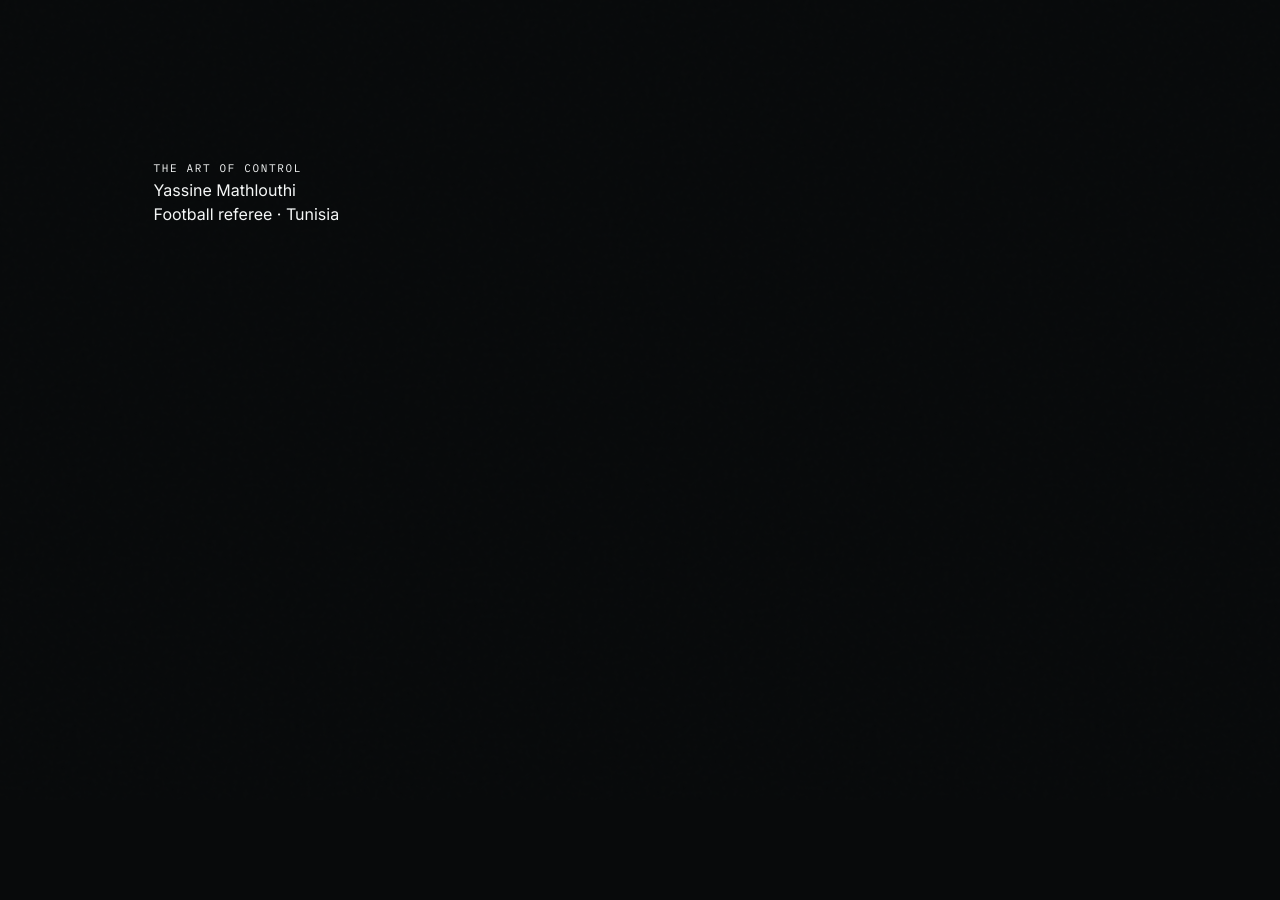
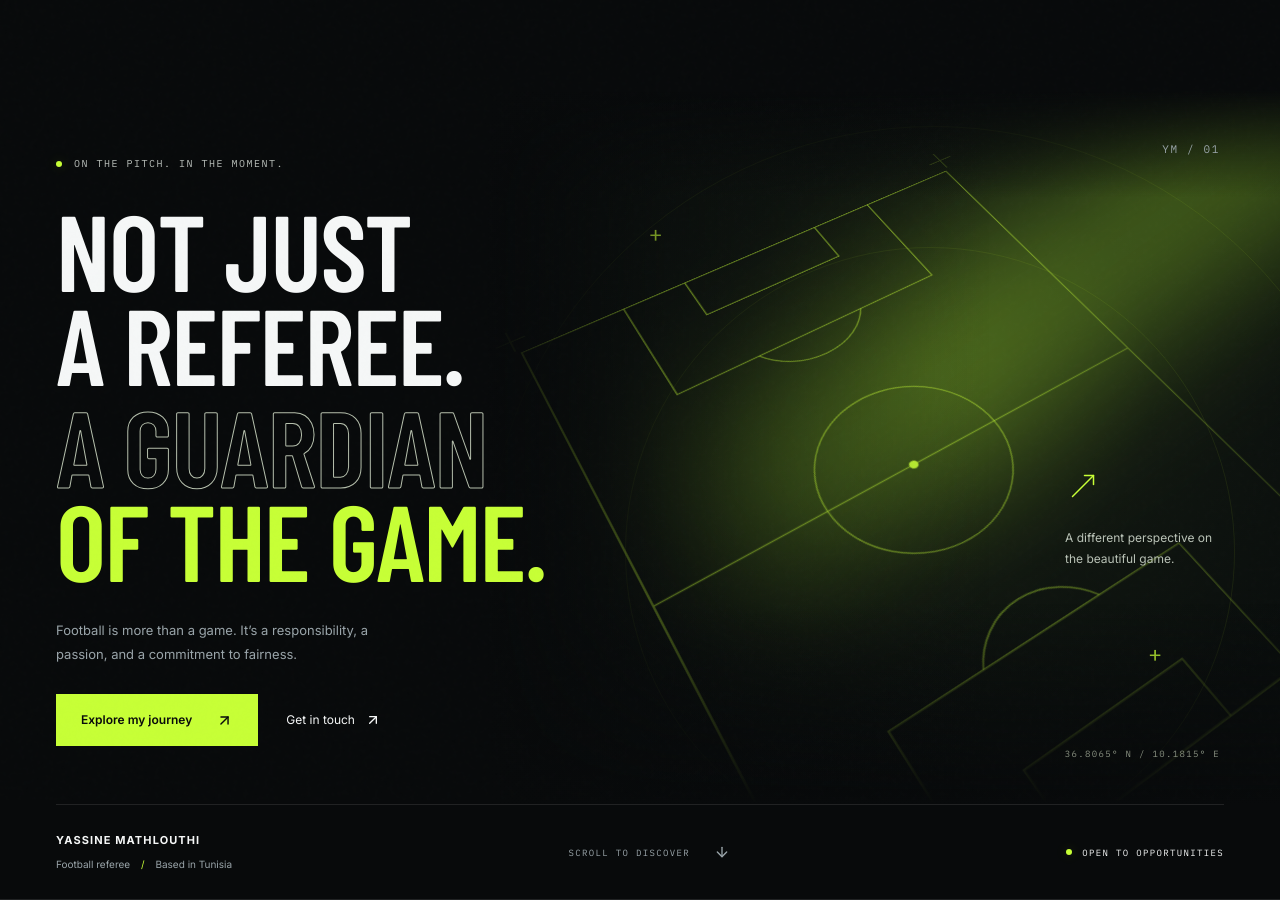
Before and after one commit to yassine-mathlouthi/Referee, a React (Vite) app: page / in a window 1280 px wide. Before the commit the page ends 800 px from the top, so only its background shows below. Built offline with nearby package versions, Linux system fonts and the light colour scheme; a web font is replaced by a local one.

Commit message:
feat: build cinematic photography-ready hero

```diff
--- a/src/App.tsx
+++ b/src/App.tsx
@@ -1,6 +1,8 @@
-import { profile } from './data/profile'
 import { IntroSequence } from './components/motion/IntroSequence'
+import { Hero } from './sections/Hero'
+import { useLanguage } from './i18n/context'
 
 export default function App() {
-  return <><IntroSequence /><main className="foundation"><span className="eyebrow">THE ART OF CONTROL</span><h1>{profile.name}</h1><p>Football referee · Tunisia</p></main></>
+  const { t } = useLanguage()
+  return <><a href="#main" className="skip-link">{t.skip}</a><IntroSequence /><main id="main"><Hero /></main></>
 }
--- /dev/null
+++ b/src/sections/Hero.tsx
@@ -0,0 +1,46 @@
+import { ArrowDown, ArrowUpRight, MoveUpRight } from 'lucide-react'
+import { motion, useMotionValue, useReducedMotion, useSpring } from 'motion/react'
+import { useLanguage } from '../i18n/context'
+import { profile } from '../data/profile'
+import { PitchArt } from '../components/ui/PitchArt'
+import { TextReveal } from '../components/motion/TextReveal'
+
+export function Hero() {
+  const { t } = useLanguage()
+  const reduced = useReducedMotion()
+  const x = useMotionValue(0), y = useMotionValue(0)
+  const springX = useSpring(x, { stiffness: 65, damping: 25 })
+  const springY = useSpring(y, { stiffness: 65, damping: 25 })
+  return <section id="top" className="hero" onPointerMove={event => {
+    if (reduced || event.pointerType !== 'mouse') return
+    const rect = event.currentTarget.getBoundingClientRect()
+    x.set((event.clientX - rect.left - rect.width / 2) * .016)
+    y.set((event.clientY - rect.top - rect.height / 2) * .016)
+  }} onPointerLeave={() => { x.set(0); y.set(0) }}>
+    <motion.div className="hero-art" style={{ x: springX, y: springY }}>
+      {profile.heroImage ? <img className="hero-photo" src={profile.heroImage} style={{ objectPosition: profile.heroPosition }} alt="" /> : <PitchArt />}
+      {profile.heroCutout && <img className="hero-cutout" src={profile.heroCutout} alt="" />}
+      <div className="hero-art-shade" />
+      <span className="hero-art-index eyebrow">YM / 01</span>
+      <div className="hero-art-caption"><MoveUpRight size={36} strokeWidth={1}/><p>{t.hero.pitch}</p></div>
+      <span className="hero-coordinates eyebrow">{t.hero.coordinates}</span>
+    </motion.div>
+    <div className="container hero-content">
+      <div className="hero-overline eyebrow"><span className="status-dot" />{t.hero.label}</div>
+      <h1 className="hero-title">
+        <TextReveal text={t.hero.first} delay={.12} />
+        <TextReveal text={t.hero.second} delay={.22} />
+        <span className="hero-title-outline"><TextReveal text={t.hero.third} delay={.32} /><TextReveal text={t.hero.fourth} delay={.42} /></span>
+      </h1>
+      <div className="hero-bottom-copy">
+        <p className="body-copy">{t.hero.body}</p>
+        <div className="hero-actions"><a className="button button-primary" href="#about">{t.hero.explore}<ArrowUpRight /></a><a className="hero-contact" href="#contact">{t.hero.contact}<ArrowUpRight size={16}/></a></div>
+      </div>
+    </div>
+    <div className="hero-rail container">
+      <div className="hero-identity"><strong>{t.name}</strong><span>{t.profession} <span className="rail-slash">/</span> {t.hero.based}</span></div>
+      <a className="hero-scroll eyebrow" href="#about">{t.hero.scroll}<ArrowDown size={16}/></a>
+      <span className="hero-availability eyebrow"><span className="status-dot"/>{t.hero.available}</span>
+    </div>
+  </section>
+}
--- a/src/styles/globals.css
+++ b/src/styles/globals.css
@@ -45,6 +45,58 @@ body::after { content: ''; position: fixed; inset: 0; z-index: 80; pointer-event
 .intro-mark { color: #c7ff36; width: 70px; }
 .intro-line { width: min(60vw, 500px); height: 1px; background: linear-gradient(90deg, transparent, #c7ff36, transparent); }
 .intro-words { display: flex; flex-wrap: wrap; justify-content: center; gap: 16px; font: 600 clamp(24px, 4vw, 44px) var(--font-display); text-transform: uppercase; }
+.skip-link { position: fixed; z-index: 110; top: 10px; left: 15px; transform: translateY(-180%); background: #c7ff36; color: #080a0b; padding: 16px; }
+.skip-link:focus { transform: translateY(0); }
+.hero { min-height: 900px; min-height: max(900px, 100svh); position: relative; overflow: hidden; border-bottom: 1px solid #ffffff1a; }
+.hero-art { position: absolute; inset: 90px -20px 95px 38%; }
+.hero-art .pitch-drawing { transform: perspective(850px) rotateX(33deg) rotateZ(-33deg) scale(1.05); }
+.hero-art .stadium-halo { background: #b5ff3350; }
+.hero-art-shade { position: absolute; inset: 0; background: linear-gradient(90deg, #080a0b 0%, #080a0b66 22%, transparent 62%), linear-gradient(0deg, #080a0b 0%, transparent 28%, transparent 85%, #080a0b 100%); }
+.hero-photo, .hero-cutout { width: 100%; height: 100%; position: absolute; inset: 0; object-fit: cover; }
+.hero-cutout { object-fit: contain; z-index: 1; }
+.hero-art-index { position: absolute; top: 52px; right: 80px; color: #9aa5aa; }
+.hero-art-caption { position: absolute; right: 80px; top: 53%; width: 155px; color: #c7ff36; display: flex; flex-direction: column; gap: 24px; }
+.hero-art-caption p { font-size: 12px; line-height: 1.7; color: #bac3b7; }
+.hero-coordinates { position: absolute; bottom: 45px; right: 80px; color: #899181; font-size: 9px; }
+.hero-content { padding-top: 157px; padding-bottom: 150px; position: relative; pointer-events: none; }
+.hero-content a { pointer-events: auto; }
+.hero-overline { display: flex; align-items: center; gap: 12px; margin-bottom: 33px; color: #bac0bb; font-size: 10px; }
+.status-dot { display: inline-block; flex-shrink: 0; width: 6px; height: 6px; background: #c7ff36; border-radius: 50%; box-shadow: 0 0 12px #c7ff3633; }
+.hero-title { font: 600 clamp(72px, 8.4vw, 126px)/.87 var(--font-display); letter-spacing: -.015em; width: fit-content; }
+.hero-title-outline { color: #c7ff36; display: block; margin-top: 9px; }
+.hero-title-outline .text-clip:first-child { color: transparent; -webkit-text-stroke: 1px #b6c0ad; }
+.hero-bottom-copy { margin-top: 32px; max-width: 385px; }
+.hero-bottom-copy .body-copy { font-size: 13px; max-width: 350px; }
+.hero-actions { display: flex; align-items: center; gap: 28px; margin-top: 28px; }
+.hero-contact { display: inline-flex; align-items: center; gap: 10px; font-size: 12px; white-space: nowrap; }
+.hero-contact:hover { color: #c7ff36; }
+.hero-rail { position: absolute; bottom: 0; inset-inline: 0; height: 95px; display: flex; align-items: center; justify-content: space-between; border-top: 1px solid #ffffff1a; }
+.hero-identity { display: flex; flex-direction: column; gap: 8px; }
+.hero-identity strong { font-size: 11px; letter-spacing: .1em; text-transform: uppercase; }
+.hero-identity > span { color: #9aa5aa; font-size: 10px; }
+.rail-slash { color: #c7ff36; margin-inline: 8px; }
+.hero-scroll { display: flex; align-items: center; gap: 24px; font-size: 9px; color: #9aa5aa; }
+.hero-availability { display: flex; align-items: center; gap: 10px; font-size: 9px; }
+@media (min-width: 1600px) { .hero-content { padding-top: 190px; }.hero-title { font-size: 145px; } }
+@media (max-width: 1023px) {
+  .hero-art-caption { right: 35px; width: 110px; }
+  .hero-art-index, .hero-coordinates { right: 35px; }
+  .hero-availability { display: none; }
+}
+@media (max-width: 767px) {
+  .hero { min-height: 870px; }
+  .hero-content { padding-top: 135px; padding-bottom: 135px; }
+  .hero-title { font-size: clamp(68px, 15.5vw, 112px); }
+  .hero-art { inset: 80px -100px 85px 14%; opacity: .65; }
+  .hero-art-shade { background: linear-gradient(90deg, #080a0bdb, #080a0b33), linear-gradient(0deg, #080a0b 0%, transparent 65%); }
+  .hero-art-caption, .hero-art-index, .hero-coordinates { display: none; }
+  .hero-overline { font-size: 8px; }
+  .hero-bottom-copy { margin-top: 28px; }
+  .hero-actions { gap: 22px; flex-wrap: wrap; }
+  .hero-actions .button { padding-inline: 18px; gap: 14px; }
+  .hero-rail { height: 90px; }
+  .hero-scroll { font-size: 0; gap: 0; }
+}
 .pitch-art { position: relative; overflow: hidden; width: 100%; height: 100%; background: radial-gradient(ellipse at 55% 40%, #243014 0%, #101610 35%, #0a0e0d 70%); }
 .stadium-halo { position: absolute; width: 100%; height: 25%; top: 16%; left: 20%; background: #b5ff3333; filter: blur(65px); transform: rotate(-35deg); }
 .pitch-drawing { position: absolute; width: 115%; height: 115%; left: -5%; top: -5%; transform: perspective(800px) rotateX(36deg) rotateZ(-28deg); }
```
